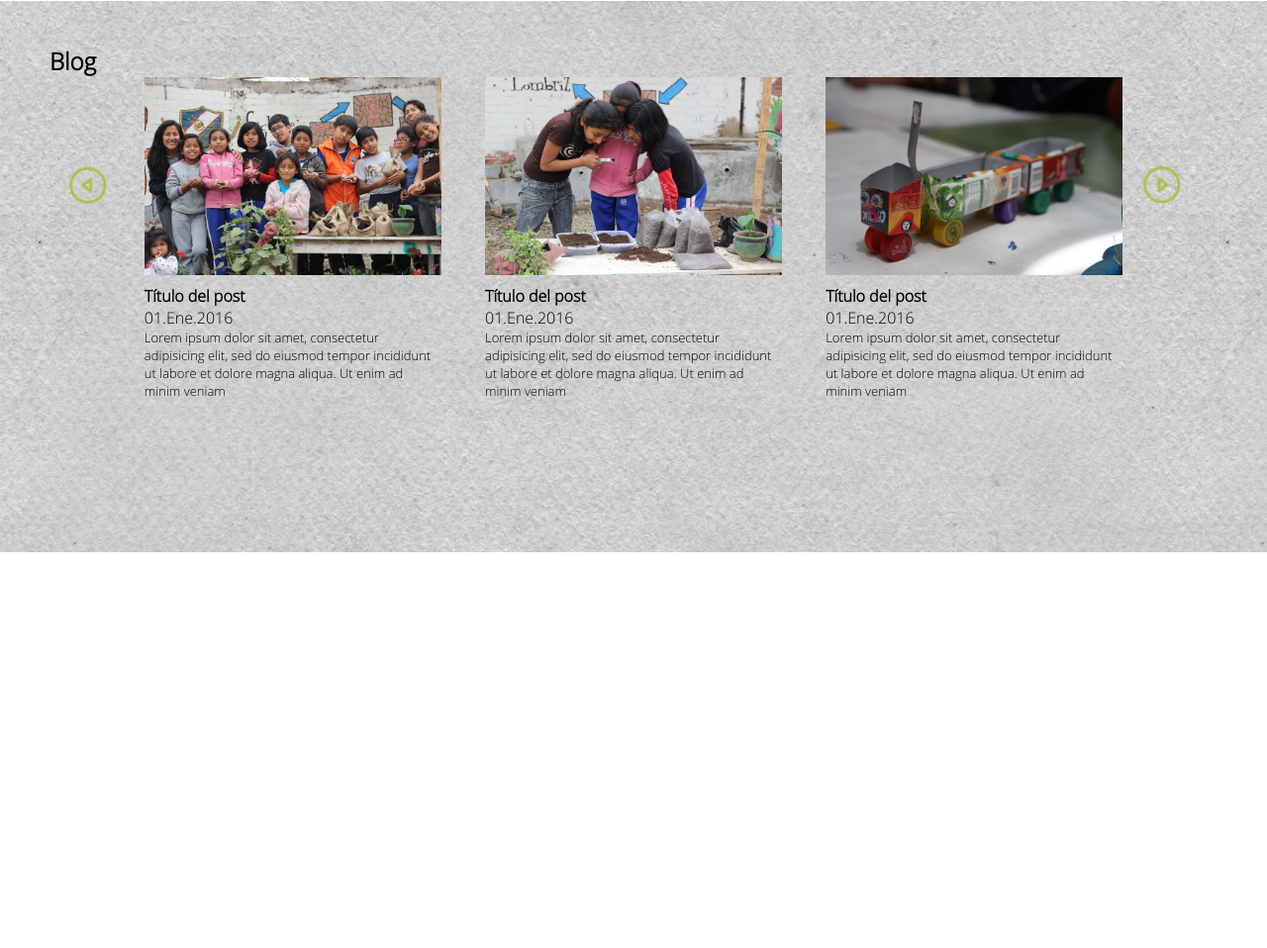
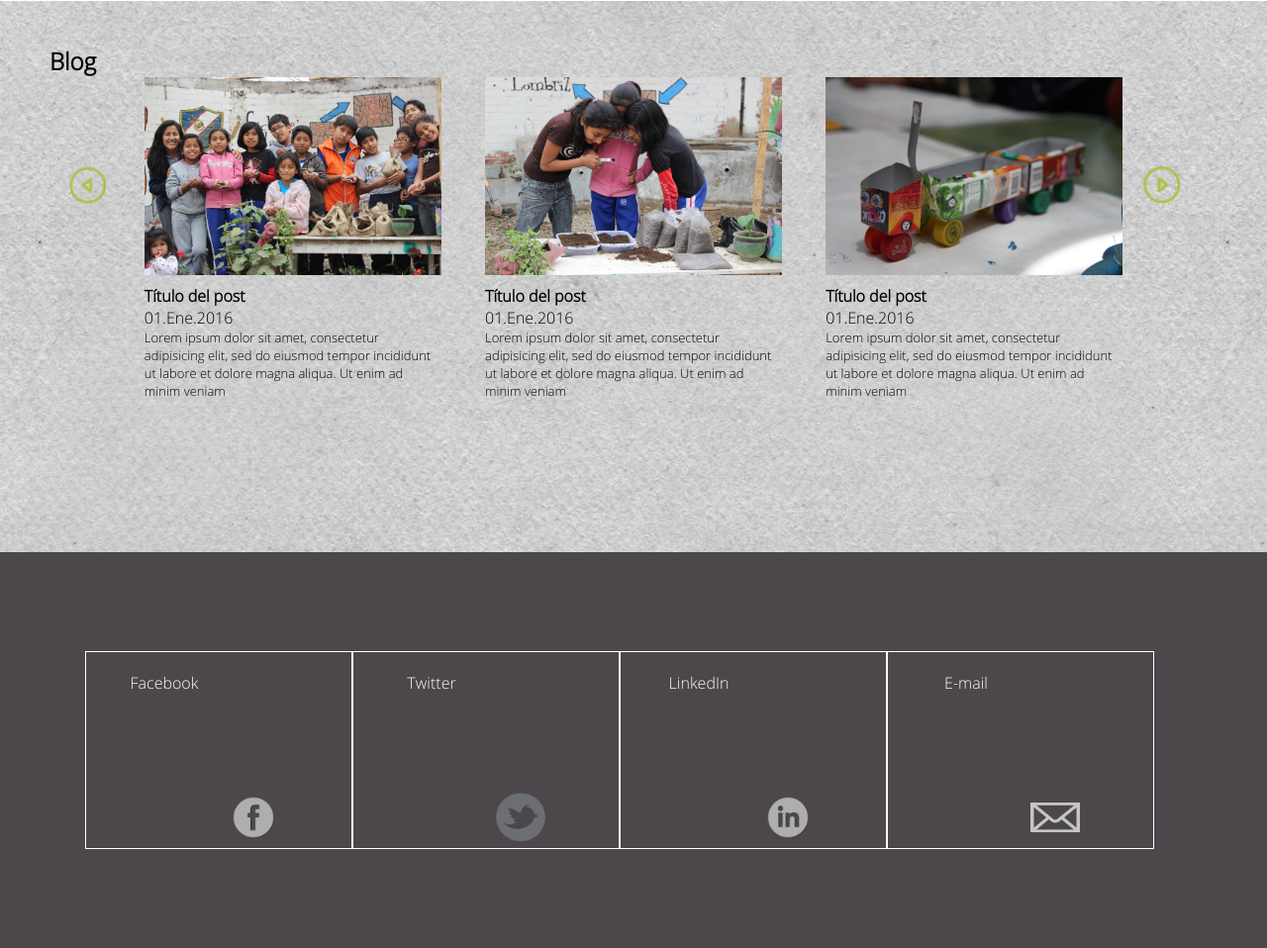
Before and after one commit to SaraGabriela/Lab-E-Comunidad, a plain HTML site: page index.html in a window 1280 px wide. Shown: the part 3927-4885 px from the top of the page at 99% size. Before the commit the page ends 4499 px from the top, so only its background shows below. Drawn offline with Linux system fonts and the light colour scheme.

Commit message:
Parte Contacto añadido

```diff
--- a/css/main.css
+++ b/css/main.css
@@ -97,3 +97,10 @@ h6{
 #izquierda{position: relative;left: 70px;bottom: 260px;}
 #derecha{position: relative;left: 1090px;bottom: 260px}
 /*termina Blog*/
+/*Inicia Contacto*/
+.contacto{text-align: center;background-color: #4B474B;padding: 100px;}
+.col-3{border:1px solid white;height: 200px;}
+.col-3 p{margin-top:20px;margin-right:110px;color: white}
+#iconos{width: 50px;height: 50px;float: right;margin-top: 100px;margin-right: 60px;}
+#icono{height: 30px;width: 50px;float: right;margin-right: 60px;margin-top: 110px;}
+/*Termina  Contacto*/
--- a/index.html
+++ b/index.html
@@ -216,5 +216,27 @@ cillum  </p></div>
 	</div>
 </div><!--Termina blog-->
 </section>
+<section><!--Inicio Contacto-->
+	<div class="contacto">
+		<div class="row">
+			<div class="col-3">
+				<p>Facebook</p>
+				<img id="iconos" src="img/facebook.png">
+			</div>
+			<div class="col-3">
+				<p>Twitter</p>
+				<img id="iconos" src="img/twitter.png">
+			</div>
+			<div class="col-3">
+				<p>LinkedIn</p>
+				<img id="iconos" src="img/in.png">
+			</div>
+			<div class="col-3">
+				<p>E-mail</p>
+				<img id="icono" src="img/email.png">
+			</div>
+		</div>
+	</div><!--Termina Contacto-->
+</section>
 </body>
 </html>
```
